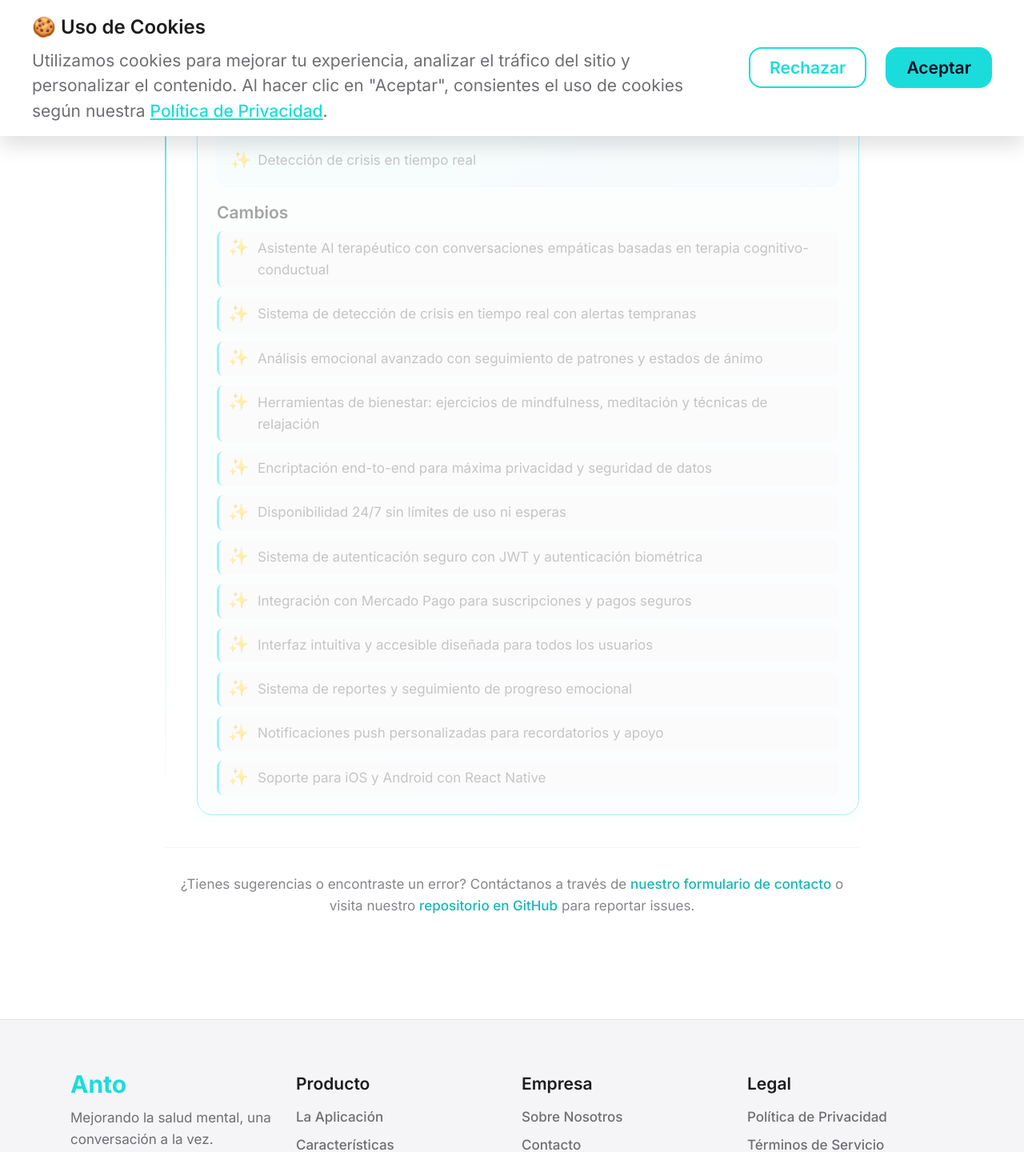
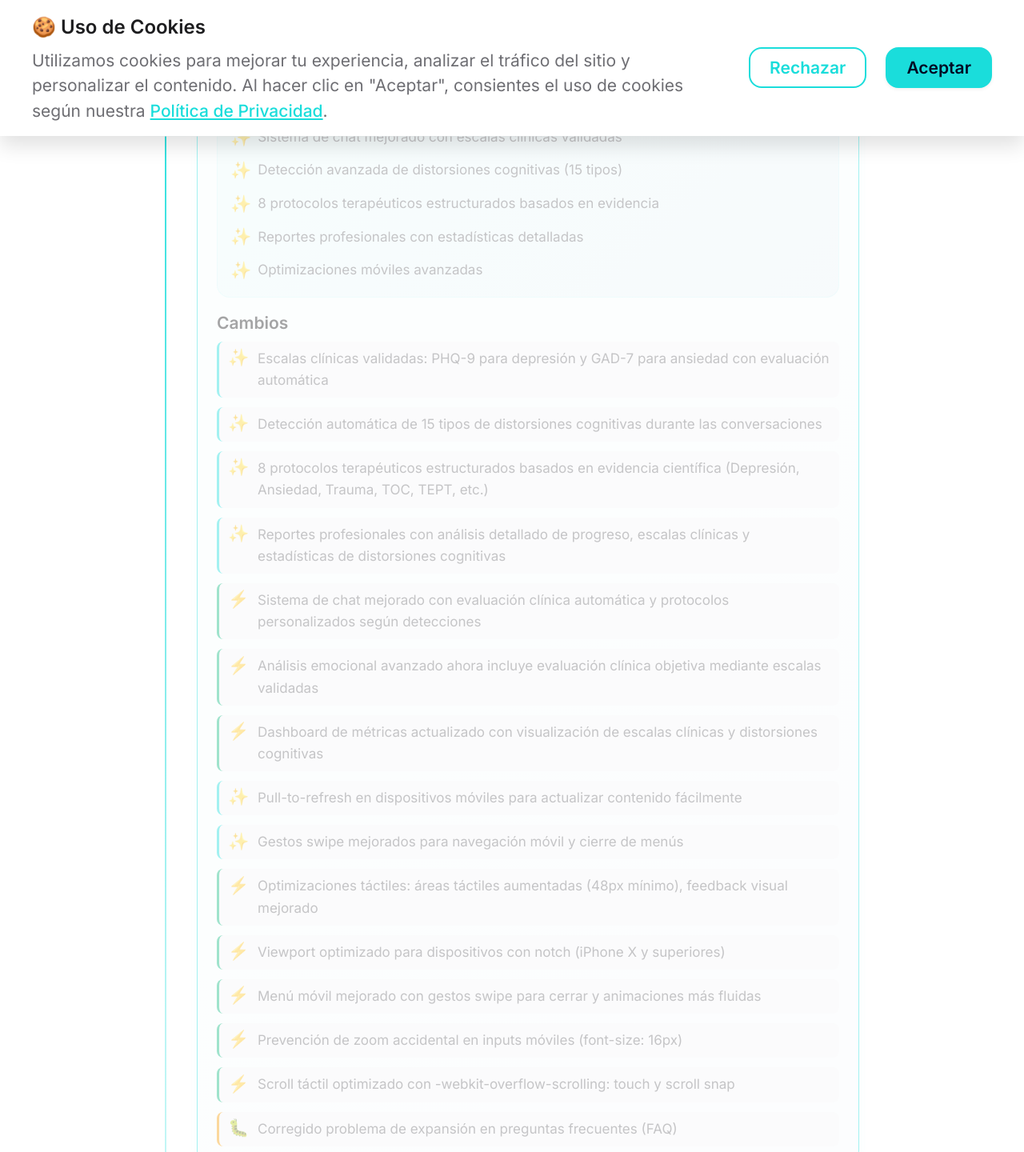
Before and after one commit to Mar-cere/antoapps-website, a Next.js app: page /changelog in a window 1280 px wide. Shown: the part 630-2070 px from the top of the page at 80% size. Built offline with nearby package versions, Linux system fonts and the light colour scheme.

Commit message:
Agregar la versión 1.1.0 al changelog, incluyendo mejoras significativas en el sistema de chat, detección de distorsiones cognitivas y protocolos terapéuticos. Actualizar el estado de revisión de la versión en la interfaz de usuario.

```diff
--- a/app/changelog/page.tsx
+++ b/app/changelog/page.tsx
@@ -16,16 +16,44 @@ interface ChangeItem {
 interface Version {
   version: string;
   date: string;
-  status: 'current' | 'stable' | 'beta' | 'deprecated';
+  status?: 'current' | 'stable' | 'beta' | 'deprecated';
   changes: ChangeItem[];
   highlights?: string[];
 }
 
 const changelog: Version[] = [
   {
+    version: '1.1.0',
+    date: '2026-01-08',
+    status: 'current',
+    highlights: [
+      'Sistema de chat mejorado con escalas clínicas validadas',
+      'Detección avanzada de distorsiones cognitivas (15 tipos)',
+      '8 protocolos terapéuticos estructurados basados en evidencia',
+      'Reportes profesionales con estadísticas detalladas',
+      'Optimizaciones móviles avanzadas',
+    ],
+    changes: [
+      { type: 'feature', description: 'Escalas clínicas validadas: PHQ-9 para depresión y GAD-7 para ansiedad con evaluación automática' },
+      { type: 'feature', description: 'Detección automática de 15 tipos de distorsiones cognitivas durante las conversaciones' },
+      { type: 'feature', description: '8 protocolos terapéuticos estructurados basados en evidencia científica (Depresión, Ansiedad, Trauma, TOC, TEPT, etc.)' },
+      { type: 'feature', description: 'Reportes profesionales con análisis detallado de progreso, escalas clínicas y estadísticas de distorsiones cognitivas' },
+      { type: 'improvement', description: 'Sistema de chat mejorado con evaluación clínica automática y protocolos personalizados según detecciones' },
+      { type: 'improvement', description: 'Análisis emocional avanzado ahora incluye evaluación clínica objetiva mediante escalas validadas' },
+      { type: 'improvement', description: 'Dashboard de métricas actualizado con visualización de escalas clínicas y distorsiones cognitivas' },
+      { type: 'feature', description: 'Pull-to-refresh en dispositivos móviles para actualizar contenido fácilmente' },
+      { type: 'feature', description: 'Gestos swipe mejorados para navegación móvil y cierre de menús' },
+      { type: 'improvement', description: 'Optimizaciones táctiles: áreas táctiles aumentadas (48px mínimo), feedback visual mejorado' },
+      { type: 'improvement', description: 'Viewport optimizado para dispositivos con notch (iPhone X y superiores)' },
+      { type: 'improvement', description: 'Menú móvil mejorado con gestos swipe para cerrar y animaciones más fluidas' },
+      { type: 'improvement', description: 'Prevención de zoom accidental en inputs móviles (font-size: 16px)' },
+      { type: 'improvement', description: 'Scroll táctil optimizado con -webkit-overflow-scrolling: touch y scroll snap' },
+      { type: 'fix', description: 'Corregido problema de expansión en preguntas frecuentes (FAQ)' },
+    ],
+  },
+  {
     version: '1.0.0',
     date: '2025-01-15',
-    status: 'current',
     highlights: [
       'Lanzamiento inicial de Anto',
       'Asistente AI terapéutico',
@@ -59,8 +87,8 @@ function ChangelogContent() {
         <div className="changelog-status-note">
           <span className="status-badge status-badge-review">📱 En Revisión</span>
           <p className="status-text">
-            La versión 1.0.0 está actualmente en proceso de revisión en las tiendas de aplicaciones.
-            Próximamente disponible en App Store y Google Play.
+            La versión 1.1.0 está actualmente en proceso de revisión en las tiendas de aplicaciones.
+            Incluye mejoras significativas en el sistema de chat con escalas clínicas, detección de distorsiones cognitivas y protocolos terapéuticos estructurados.
           </p>
         </div>
       </div>
```
